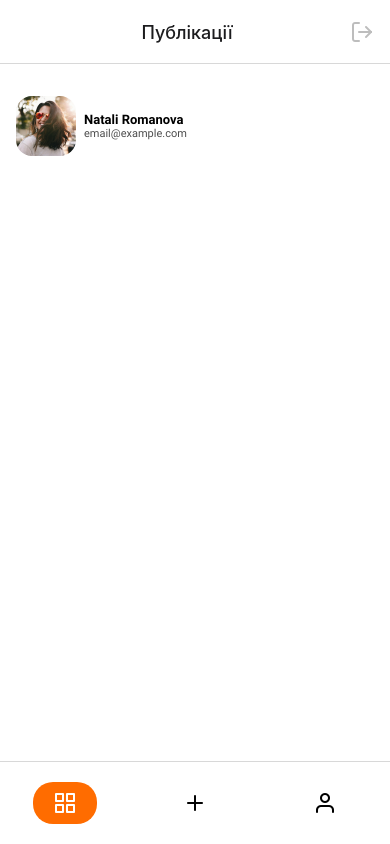
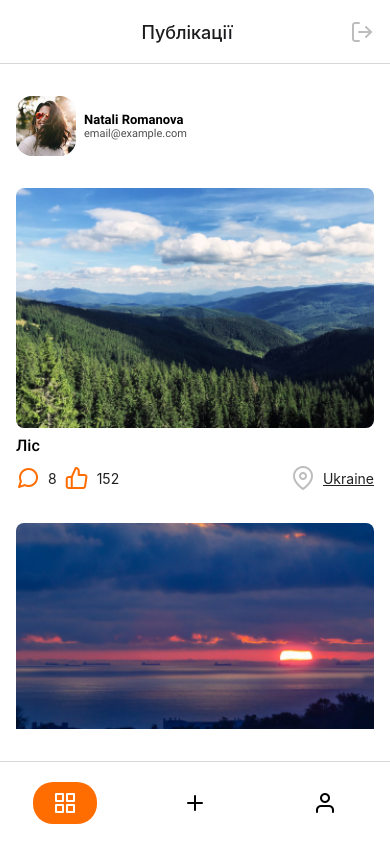
Before and after one commit to vadimfront/AwesomeProject, a React Native app: screen /Home in a window 390 px wide. Built offline with nearby package versions, Linux system fonts and the light colour scheme.

Commit message:
I've fixed the way of list rendering

```diff
--- a/src/components/Posts.jsx
+++ b/src/components/Posts.jsx
@@ -1,5 +1,5 @@
 import React from "react";
-import { StyleSheet } from "react-native";
+import { FlatList, StyleSheet } from "react-native";
 import { View, Text, Image } from "react-native";
 import { fontSizes } from "../constants/fontSizes";
 
@@ -9,30 +9,28 @@ import LocationModule from "./LocationModule";
 
 const Posts = ({ postData }) => {
   return (
-    <>
-      {postData.map(
-        ({
-          postId,
-          postImage,
-          postTitle,
-          postLikes,
-          postComments,
-          location,
-        }) => (
-          <View style={styles.postWrap} key={postId}>
-            <Image source={postImage} style={styles.postImg} />
-            <Text style={styles.postText}>{postTitle}</Text>
+    <FlatList
+      data={postData}
+      showsVerticalScrollIndicator={false}
+      renderItem={({ item }) => {
+        return (
+          <View style={styles.postWrap} key={item.postId}>
+            <Image source={item.postImage} style={styles.postImg} />
+            <Text style={styles.postText}>{item.postTitle}</Text>
             <View style={styles.postModule}>
               <View style={styles.postModuleItem}>
-                <CommentModule postComments={postComments} postId={postId} />
-                <LikeModule postLikes={postLikes} />
+                <CommentModule
+                  postComments={item.postComments}
+                  postId={item.postId}
+                />
+                <LikeModule postLikes={item.postLikes} />
               </View>
-              <LocationModule location={location} />
+              <LocationModule location={item.location} />
             </View>
           </View>
-        )
-      )}
-    </>
+        );
+      }}
+    ></FlatList>
   );
 };
 
--- a/src/components/UserProfile.jsx
+++ b/src/components/UserProfile.jsx
@@ -5,30 +5,22 @@ import { colors } from "../constants/colors";
 
 const UserProfile = () => {
   return (
-    <View style={styles.container}>
-      <View style={styles.profileWrapper}>
-        <Image source={avatar} style={styles.avatar} />
-        <View>
-          <Text style={styles.userName}>Natali Romanova</Text>
-          <Text style={styles.userEmail}>email@example.com</Text>
-        </View>
+    <View style={styles.profileWrapper}>
+      <Image source={avatar} style={styles.avatar} />
+      <View>
+        <Text style={styles.userName}>Natali Romanova</Text>
+        <Text style={styles.userEmail}>email@example.com</Text>
       </View>
     </View>
   );
 };
 
 const styles = StyleSheet.create({
-  container: {
-    flex: 1,
-    paddingTop: 32,
-    paddingLeft: 16,
-    paddingRight: 16,
-    backgroundColor: "#fff",
-  },
   profileWrapper: {
     flexDirection: "row",
     gap: 8,
     alignItems: "center",
+    marginBottom: 32,
   },
   avatar: {
     width: 60,
--- a/src/screens/PostsScreen.jsx
+++ b/src/screens/PostsScreen.jsx
@@ -1,10 +1,23 @@
 import React from "react";
 import UserProfile from "../components/UserProfile";
+import { postData } from "../constants/temporary";
+import Posts from "../components/Posts";
+import { StyleSheet, View } from "react-native";
 
 export const PostsScreen = () => {
   return (
-    <>
+    <View style={styles.container}>
       <UserProfile />
-    </>
+      {postData && <Posts postData={postData} />}
+    </View>
   );
 };
+
+const styles = StyleSheet.create({
+  container: {
+    flex: 1,
+    paddingVertical: 32,
+    paddingHorizontal: 16,
+    backgroundColor: "#fff",
+  },
+});
--- a/src/screens/ProfileScreen.jsx
+++ b/src/screens/ProfileScreen.jsx
@@ -1,22 +1,15 @@
 import React from "react";
 import bg from "../assets/images/RegistrationScreenBg.jpg";
-import {
-  ImageBackground,
-  ScrollView,
-  Text,
-  StyleSheet,
-  View,
-} from "react-native";
+import { ImageBackground, Text, StyleSheet, View } from "react-native";
 import { UserAvatar } from "../components/UserAvatar";
 import Posts from "../components/Posts";
 import { ButtonNavigationIcon } from "../components/ButtonNavigationIcon";
 import { colors } from "../constants/colors";
+import { postData } from "../constants/temporary";
 import { fontSizes } from "../constants/fontSizes";
-import { postData } from "../constants/temporary";
 
 export const ProfileScreen = () => {
   return (
-    <ScrollView>
     <ImageBackground style={styles.image} source={bg}>
       <View style={styles.container}>
         <View style={styles.logOut}>
@@ -31,7 +24,6 @@ export const ProfileScreen = () => {
         <Posts postData={postData} />
       </View>
     </ImageBackground>
-    </ScrollView>
   );
 };
 
```
Lines whose indentation alone changed are shown as unchanged.
